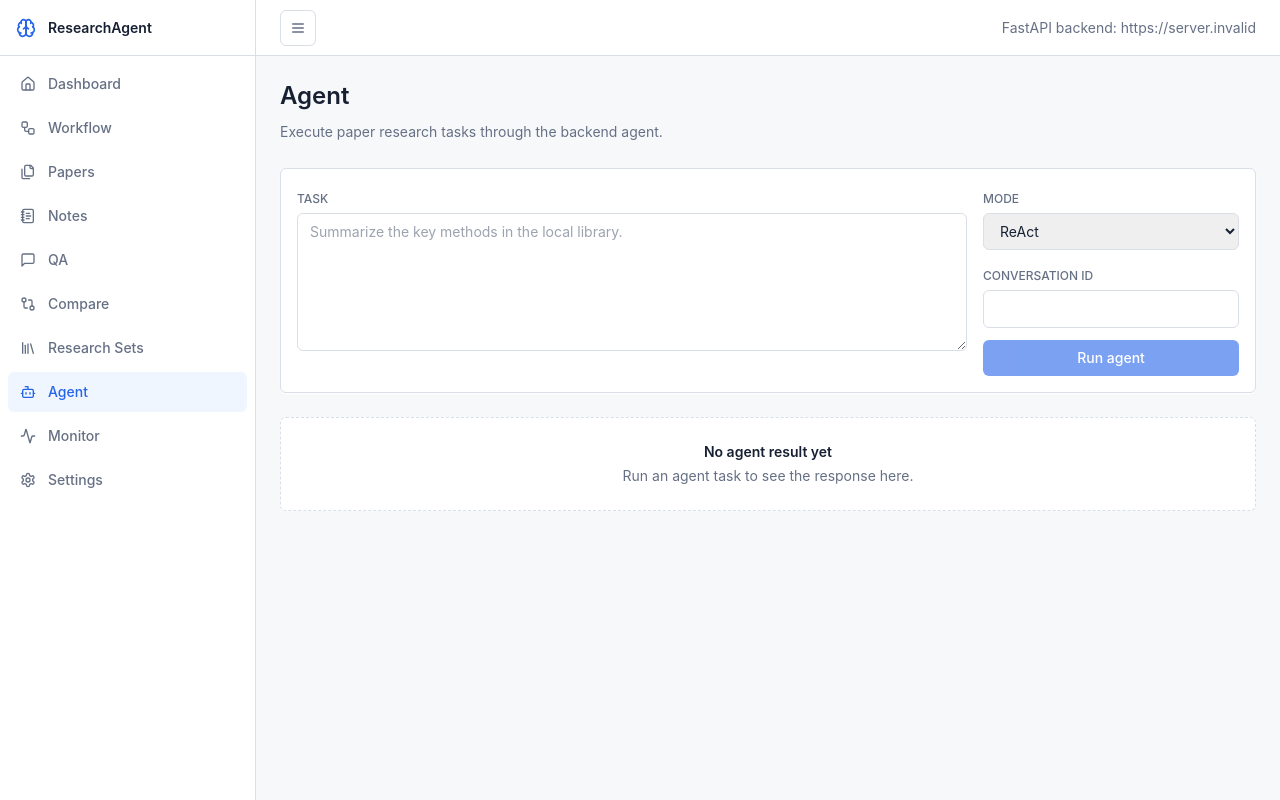
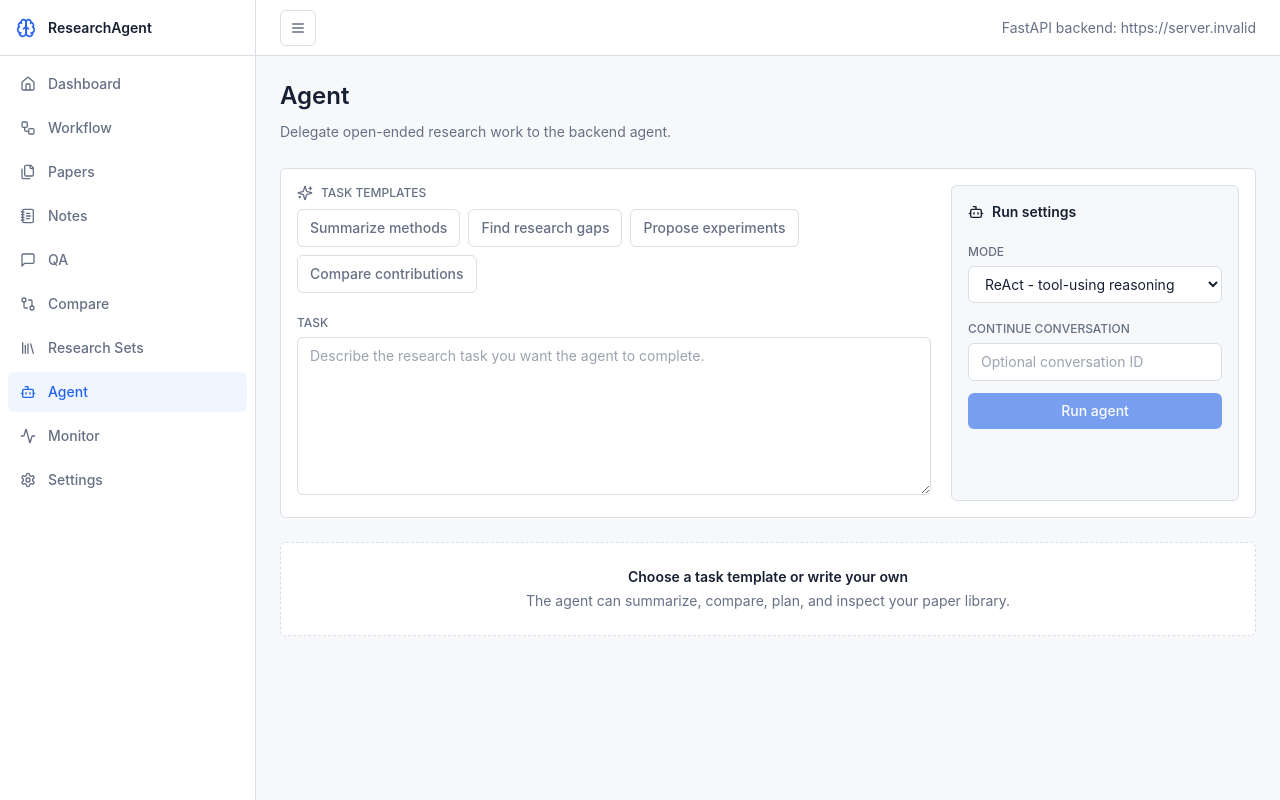
Before and after one commit to Cavalry5245/research-agent, a React (Vite) app in the folder frontend/: page /agent in a window 1280 px wide. Built offline with nearby package versions, Linux system fonts and the light colour scheme; no server answers.

Commit message:
feat: improve agent task workspace

```diff
--- a/frontend/src/pages/agent/AgentPage.tsx
+++ b/frontend/src/pages/agent/AgentPage.tsx
@@ -1,9 +1,29 @@
 import { FormEvent, useState } from "react";
 import { useMutation } from "@tanstack/react-query";
+import { Bot, CheckCircle2, Clock, Sparkles } from "lucide-react";
 import { executeAgent } from "../../api/agent";
 import { EmptyState } from "../../components/empty-state/EmptyState";
 import { ErrorState } from "../../components/error-state/ErrorState";
 import { MarkdownContent } from "../../components/common/MarkdownContent";
+
+const taskTemplates = [
+  {
+    label: "Summarize methods",
+    value: "Summarize the key methods in the local library."
+  },
+  {
+    label: "Find research gaps",
+    value: "Find research gaps across the local paper library."
+  },
+  {
+    label: "Propose experiments",
+    value: "Propose experiment ideas based on the indexed papers."
+  },
+  {
+    label: "Compare contributions",
+    value: "Compare the main contributions of selected papers."
+  }
+];
 
 export function AgentPage() {
   const [task, setTask] = useState("");
@@ -29,53 +49,107 @@ export function AgentPage() {
       <section>
         <h1 className="text-2xl font-semibold text-ink">Agent</h1>
         <p className="mt-2 max-w-3xl text-sm leading-6 text-muted">
-          Execute paper research tasks through the backend agent.
+          Delegate open-ended research work to the backend agent.
         </p>
       </section>
 
       <form onSubmit={handleSubmit} className="rounded-md border border-line bg-panel p-4 shadow-panel">
-        <div className="grid gap-4 xl:grid-cols-[1fr_16rem]">
+        <div className="grid gap-5 xl:grid-cols-[1fr_18rem]">
+          <div className="space-y-4">
+            <div>
+              <div className="flex items-center gap-2 text-xs font-medium uppercase text-muted">
+                <Sparkles className="h-4 w-4" aria-hidden="true" />
+                Task templates
+              </div>
+              <div className="mt-2 flex flex-wrap gap-2">
+                {taskTemplates.map((template) => (
+                  <button
+                    key={template.label}
+                    type="button"
+                    onClick={() => setTask(template.value)}
+                    className="rounded-md border border-line bg-white px-3 py-2 text-sm font-medium text-muted hover:bg-surface"
+                  >
+                    {template.label}
+                  </button>
+                ))}
+              </div>
+            </div>
+
             <label className="block">
               <span className="text-xs font-medium uppercase text-muted">Task</span>
               <textarea
                 value={task}
                 onChange={(event) => setTask(event.target.value)}
-              rows={6}
-              placeholder="Summarize the key methods in the local library."
+                rows={7}
+                placeholder="Describe the research task you want the agent to complete."
                 className="mt-1 w-full resize-y rounded-md border border-line px-3 py-2 text-sm text-ink"
               />
             </label>
-          <div className="space-y-3">
+          </div>
+
+          <div className="rounded-md border border-line bg-surface p-4">
+            <h2 className="flex items-center gap-2 text-sm font-semibold text-ink">
+              <Bot className="h-4 w-4" aria-hidden="true" />
+              Run settings
+            </h2>
+            <div className="mt-4 space-y-3">
               <label className="block">
                 <span className="text-xs font-medium uppercase text-muted">Mode</span>
-              <select value={mode} onChange={(event) => setMode(event.target.value as "react" | "supervisor")} className="mt-1 w-full rounded-md border border-line px-3 py-2 text-sm">
-                <option value="react">ReAct</option>
-                <option value="supervisor">Supervisor</option>
+                <select value={mode} onChange={(event) => setMode(event.target.value as "react" | "supervisor")} className="mt-1 w-full rounded-md border border-line bg-white px-3 py-2 text-sm">
+                  <option value="react">ReAct - tool-using reasoning</option>
+                  <option value="supervisor">Supervisor - specialist routing</option>
                 </select>
               </label>
               <label className="block">
-              <span className="text-xs font-medium uppercase text-muted">Conversation ID</span>
-              <input value={conversationId} onChange={(event) => setConversationId(event.target.value)} className="mt-1 w-full rounded-md border border-line px-3 py-2 text-sm" />
+                <span className="text-xs font-medium uppercase text-muted">Continue conversation</span>
+                <input
+                  value={conversationId}
+                  onChange={(event) => setConversationId(event.target.value)}
+                  placeholder="Optional conversation ID"
+                  className="mt-1 w-full rounded-md border border-line bg-white px-3 py-2 text-sm"
+                />
               </label>
               <button type="submit" disabled={!task.trim() || mutation.isPending} className="w-full rounded-md bg-accent px-4 py-2 text-sm font-medium text-white hover:bg-accent-hover disabled:opacity-60">
-              {mutation.isPending ? "Running" : "Run agent"}
+                {mutation.isPending ? "Agent working..." : "Run agent"}
               </button>
+            </div>
           </div>
         </div>
       </form>
 
       {mutation.error && <ErrorState title="Agent execution failed" message={(mutation.error as Error).message} />}
-      {mutation.data ? (
+      {mutation.isPending ? (
+        <section className="rounded-md border border-line bg-panel p-5 shadow-panel">
+          <div className="flex items-center gap-3">
+            <span className="inline-flex h-10 w-10 items-center justify-center rounded-full bg-accent/10 text-accent">
+              <Clock className="h-5 w-5" aria-hidden="true" />
+            </span>
+            <div>
+              <h2 className="text-sm font-semibold text-ink">Agent is working</h2>
+              <p className="mt-1 text-sm text-muted">Planning, calling tools, and preparing the answer.</p>
+            </div>
+          </div>
+        </section>
+      ) : mutation.data ? (
         <section className="rounded-md border border-line bg-panel p-4 shadow-panel">
-          <div className="flex flex-wrap items-center gap-3 text-xs text-muted">
-            <span>Task: {mutation.data.task}</span>
-            {mutation.data.conversation_id && <span>Conversation: {mutation.data.conversation_id}</span>}
-            {mutation.data.task_type && <span>Type: {mutation.data.task_type}</span>}
+          <div className="flex items-start justify-between gap-4">
+            <div>
+              <h2 className="flex items-center gap-2 text-base font-semibold text-ink">
+                <CheckCircle2 className="h-5 w-5 text-emerald-600" aria-hidden="true" />
+                Answer
+              </h2>
+              <div className="mt-2 flex flex-wrap items-center gap-2 text-xs text-muted">
+                <span className="rounded-full bg-surface px-2 py-1">Mode: {mode}</span>
+                {mutation.data.conversation_id && <span className="rounded-full bg-surface px-2 py-1">Conversation: {mutation.data.conversation_id}</span>}
+                {mutation.data.task_type && <span className="rounded-full bg-surface px-2 py-1">Type: {mutation.data.task_type}</span>}
               </div>
+            </div>
+          </div>
+          <p className="mt-4 rounded-md border border-line bg-surface px-3 py-2 text-sm text-muted">Task: {mutation.data.task}</p>
           <MarkdownContent content={mutation.data.answer} className="mt-4 rounded-md bg-surface p-4" />
         </section>
       ) : (
-        <EmptyState title="No agent result yet" description="Run an agent task to see the response here." />
+        <EmptyState title="Choose a task template or write your own" description="The agent can summarize, compare, plan, and inspect your paper library." />
       )}
     </div>
   );
```
Also changed, not shown: 1 other file (tests, documents, lock files or other folders). Lines whose indentation alone changed are shown as unchanged.
